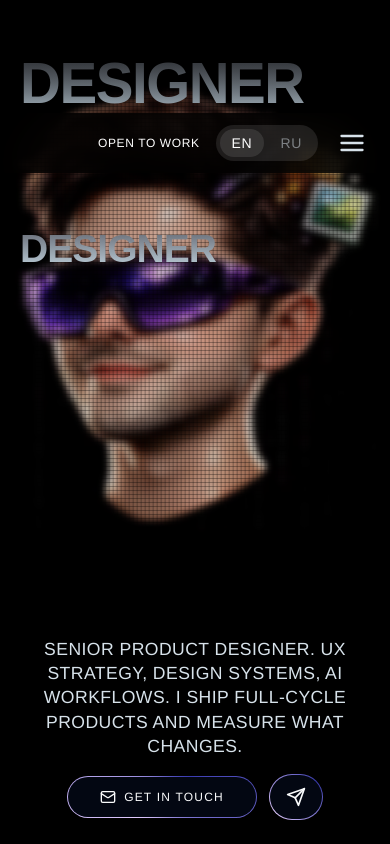
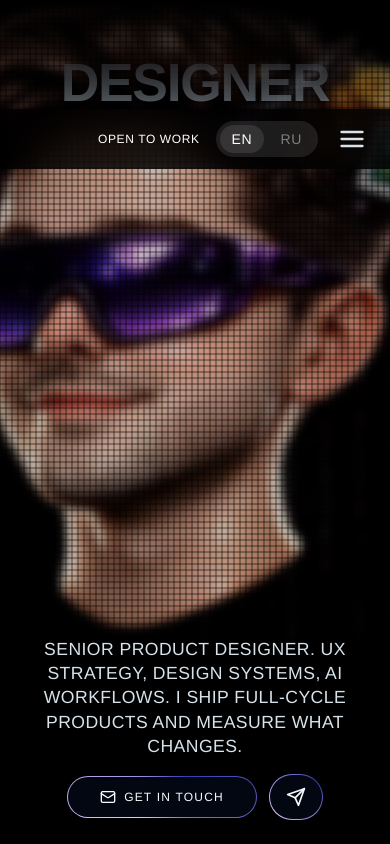
Before and after one commit to olezhapth2/PRODUCT-DESIGNER, a React (Vite) app: page / in a window 390 px wide. Shown: the top 844 px of the page. Built offline with nearby package versions, Linux system fonts and the light colour scheme; a web font is replaced by a local one.

Commit message:
fix: single heading, glass text 55% opacity, mobile 1.5x canvas, heading padding 10px

```diff
--- a/src/components/HeroSection.tsx
+++ b/src/components/HeroSection.tsx
@@ -23,11 +23,13 @@ export default function HeroSection() {
       const text = textRef.current;
       if (!text) return;
       text.style.fontSize = '10vw';
-      const textWidth = text.scrollWidth;
-      if (textWidth > 0) {
-        const targetVw = 13 * (window.innerWidth / textWidth);
-        setFontSize(`${targetVw}vw`);
-      }
+      requestAnimationFrame(() => {
+        const textWidth = text.scrollWidth;
+        if (textWidth > 0) {
+          const targetVw = 13 * (window.innerWidth / textWidth);
+          setFontSize(`${targetVw}vw`);
+        }
+      });
     };
     document.fonts.ready.then(fit);
     fit();
@@ -121,7 +123,8 @@ export default function HeroSection() {
     <section className="relative h-screen flex flex-col overflow-x-clip">
       <div className="absolute top-0 left-0 right-0 h-32 z-40 pointer-events-none" style={{ background: 'linear-gradient(to bottom, #000 0%, transparent 100%)' }} />
 
-      <div ref={headingRef} className="relative z-20 w-full px-5 md:px-10 pt-14 md:pt-14">
+      {/* SINGLE heading - above nav */}
+      <div ref={headingRef} className="relative z-20 w-full px-[10px] md:px-10 pt-14 md:pt-14 text-center md:text-left">
         <FadeIn delay={0.15} y={40}>
           <h1
             ref={textRef}
@@ -133,6 +136,7 @@ export default function HeroSection() {
         </FadeIn>
       </div>
 
+      {/* Nav */}
       <nav className="flex justify-between items-center px-5 md:px-10 py-3 sticky top-0 z-50 bg-black/80 backdrop-blur-xl">
         <div className="hidden md:flex items-center gap-4">
           <a href="#" className="text-white font-medium uppercase tracking-wider text-sm md:text-base lg:text-lg hover:opacity-70 transition-opacity">
@@ -256,18 +260,6 @@ export default function HeroSection() {
         )}
       </AnimatePresence>
 
-      <div ref={headingRef} className="relative z-20 w-full px-5 md:px-10 pt-14 md:pt-14">
-        <FadeIn delay={0.15} y={40}>
-          <h1
-            ref={textRef}
-            className="hero-heading font-black uppercase tracking-tight leading-none md:whitespace-nowrap"
-            style={{ fontSize }}
-          >
-            {t.heroHeading}
-          </h1>
-        </FadeIn>
-      </div>
-
       {/* Desktop: tagline left, buttons right */}
       <div className="hidden md:flex flex-row justify-between items-end gap-6 pb-10 px-10 mt-auto relative z-20">
         <FadeIn delay={0.35} y={20}>
@@ -318,7 +310,7 @@ export default function HeroSection() {
         </FadeIn>
       </div>
 
-      {/* Head animation: higher on mobile (22%), centered on desktop */}
+      {/* Head animation */}
       <div className="hero-canvas-wrap">
         <div className="relative">
           <canvas
--- a/src/index.css
+++ b/src/index.css
@@ -20,7 +20,7 @@ html, body, #root {
 
 .hero-heading {
   font-family: 'Dela Gothic One', sans-serif;
-  background: linear-gradient(180deg, #646973 0%, #BBCCD7 100%);
+  background: linear-gradient(180deg, rgba(100,105,115,0.55) 0%, rgba(187,204,215,0.55) 100%);
   -webkit-background-clip: text;
   -webkit-text-fill-color: transparent;
   background-clip: text;
@@ -32,6 +32,12 @@ html, body, #root {
   transform: translateX(-50%) translateY(-100px);
   top: 22%;
   z-index: 10;
+}
+
+@media (max-width: 767px) {
+  .hero-canvas-wrap {
+    transform: translateX(-50%) translateY(-100px) scale(1.5);
+  }
 }
 
 @media (min-width: 768px) {
```
